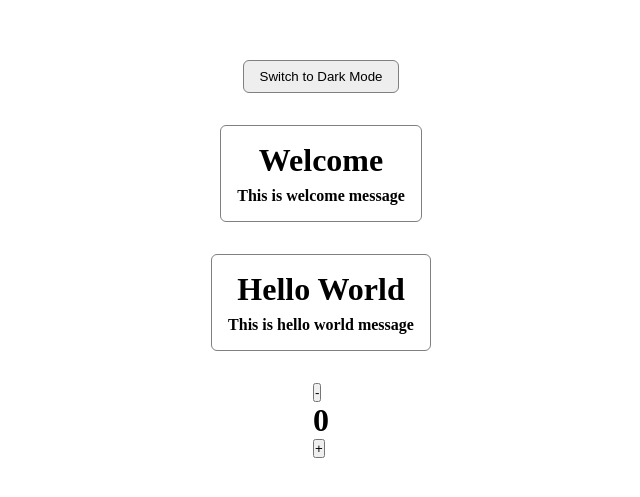
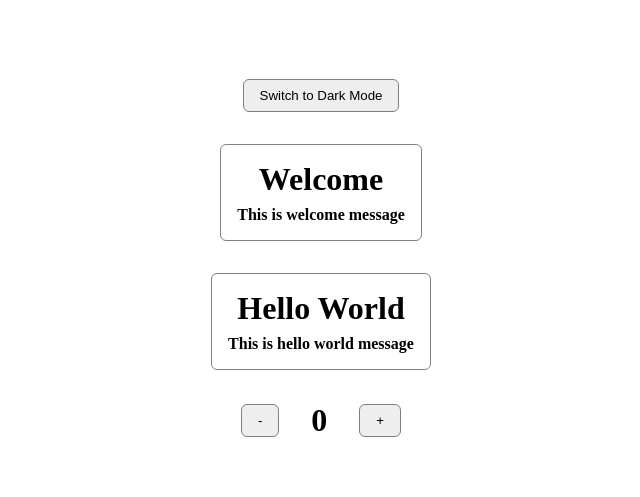
Before and after one commit to ManjeetSingh-02/learning-full-stack-mobile-development, a React (Vite) app in the folder 00-react/: page / in a window 1280 px wide. Shown: the part 141-638 px from the top of the page, without its empty margins (319-959 px from the left). Built offline with nearby package versions, Linux system fonts and the light colour scheme.

Commit message:
Refactor Counter component to accept darkMode prop and enhance styling

```diff
--- a/00-react/src/App.jsx
+++ b/00-react/src/App.jsx
@@ -45,7 +45,7 @@ export default function App() {
         desc="This is hello world message"
       />
 
-      <Counter />
+      <Counter darkMode={darkMode} />
     </div>
   );
 }
--- a/00-react/src/components/Counter.jsx
+++ b/00-react/src/components/Counter.jsx
@@ -1,13 +1,43 @@
 import { useState } from 'react';
+import useTheme from '../hooks/useTheme';
 
-export default function Counter() {
+export default function Counter({ darkMode }) {
   const [count, setCount] = useState(0);
 
+  const containerStyle = {
+    display: 'flex',
+    gap: '2rem',
+    justifyContent: 'center',
+    alignItems: 'center',
+    backgroundColor: darkMode ? '#000' : '#fff',
+    color: darkMode ? '#fff' : '#000',
+    transition: 'background-color 200ms ease, color 200ms ease',
+  };
+
+  const btnStyle = {
+    padding: '0.5rem 1rem',
+    borderRadius: '6px',
+    border: '1px solid grey',
+    cursor: 'pointer',
+    background: darkMode ? '#222' : '#eee',
+    color: darkMode ? '#fff' : '#000',
+  };
+
   return (
-    <div>
-      <button onClick={() => setCount(count - 1)}>-</button>
+    <div style={containerStyle}>
+      <button
+        style={btnStyle}
+        onClick={() => setCount(count - 1)}
+      >
+        -
+      </button>
       <h1>{count}</h1>
-      <button onClick={() => setCount(count + 1)}>+</button>
+      <button
+        style={btnStyle}
+        onClick={() => setCount(count + 1)}
+      >
+        +
+      </button>
     </div>
   );
 }
```
